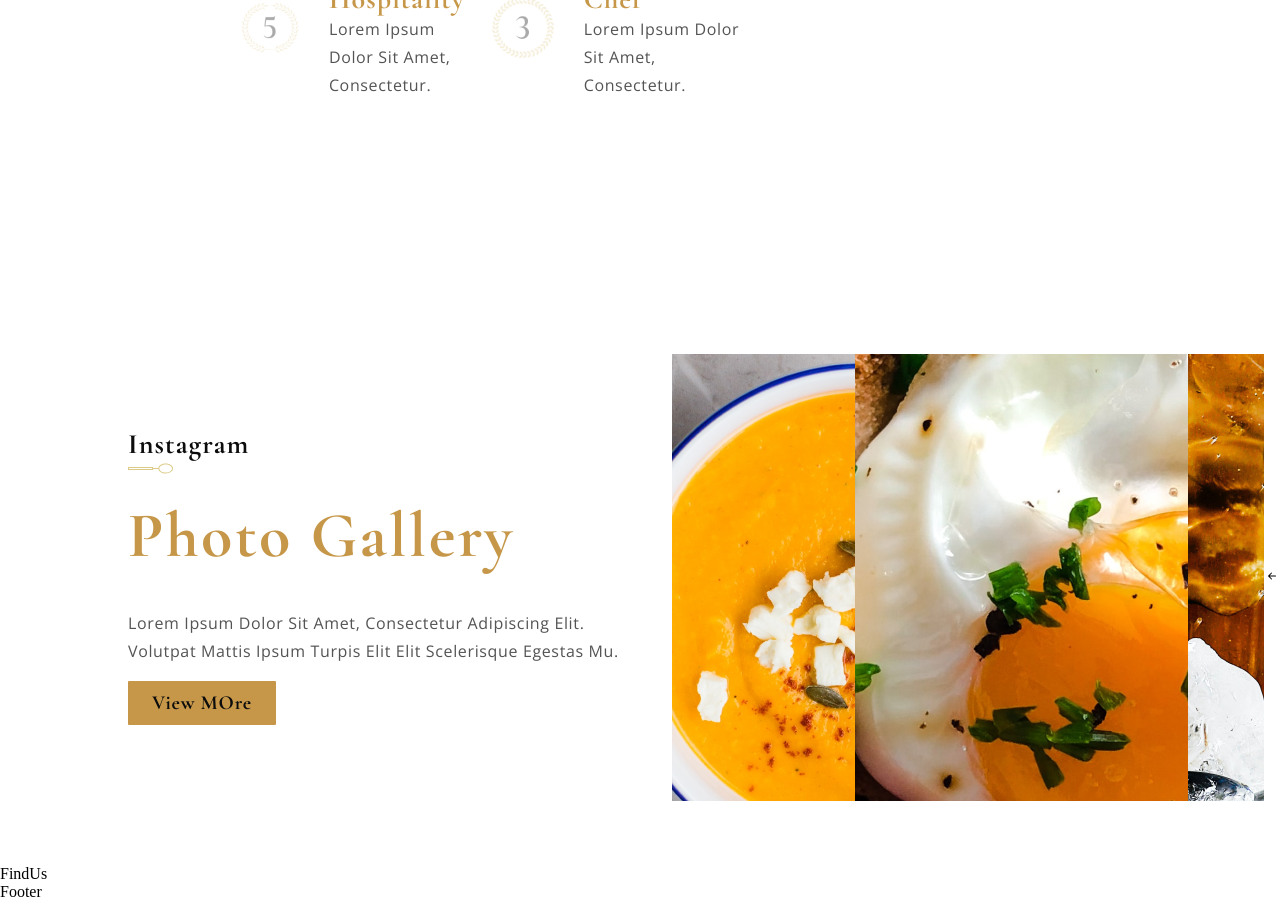
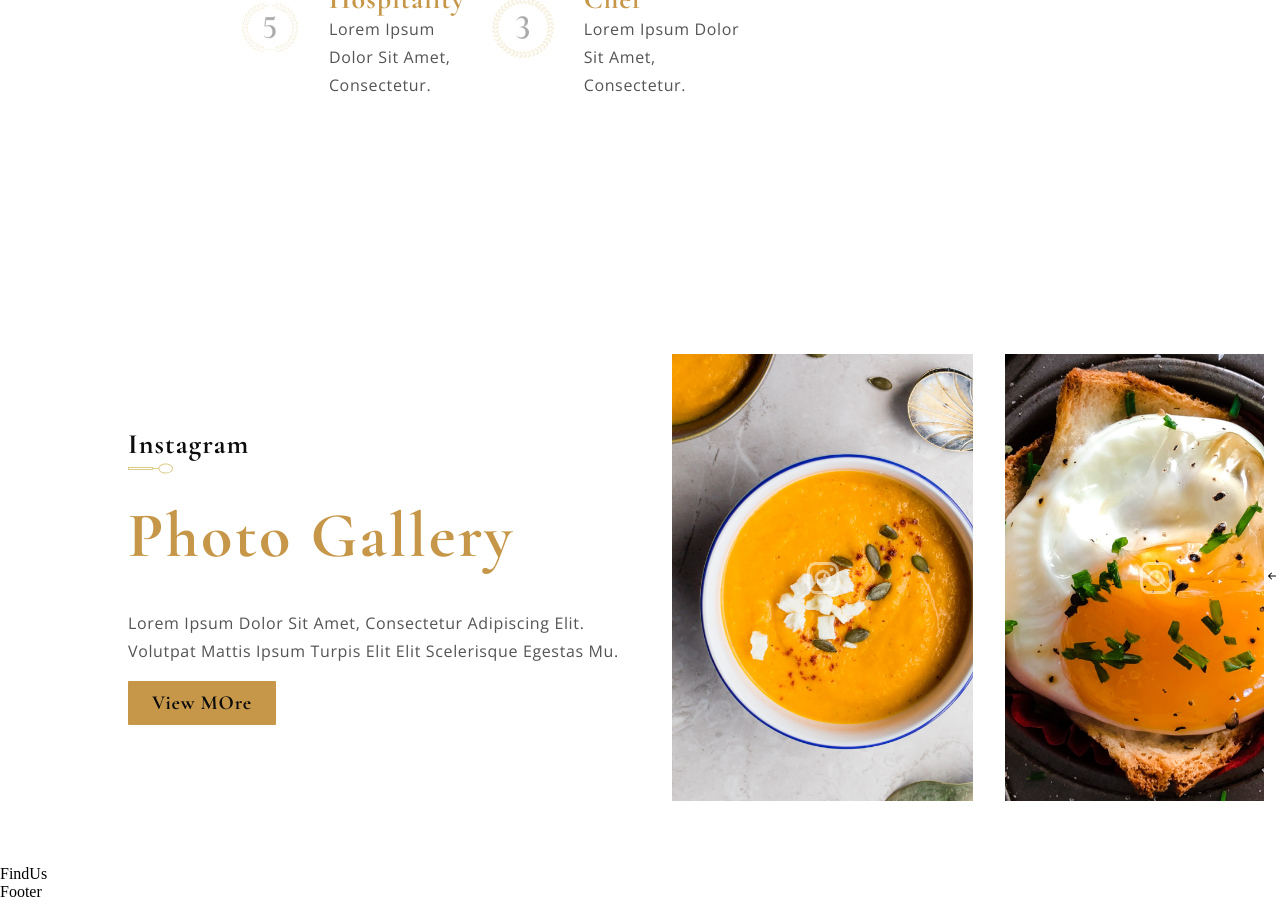
Before and after one commit to tsongtheng/GlobalFlavors, a React (Create React App) app: page / in a window 1280 px wide. Shown: the part 5000-5901 px from the top of the page. Built offline with nearby package versions, Linux system fonts and the light colour scheme.

Commit message:
add instagram icon, update images dimension

```diff
--- a/src/container/Gallery/Gallery.css
+++ b/src/container/Gallery/Gallery.css
@@ -42,7 +42,27 @@
 }
 
 .app__gallery-images_card {
+  position: relative;
   min-width: 301px;
   height: 447px;
   margin-right: 2rem;
 }
+
+.gallery__image-icon {
+  position: absolute;
+  color: #fff;
+  font-size: 2rem;
+  opacity: 0.5;
+  cursor: pointer;
+
+  /* transition: all 0.5s ease-in-out; */
+}
+
+.app__gallery-images_card img {
+  width: 100%;
+  height: 100%;
+  object-fit: cover;
+  opacity: 1;
+
+  /* transition: all 0.5s ease-in-out; */
+}
```
